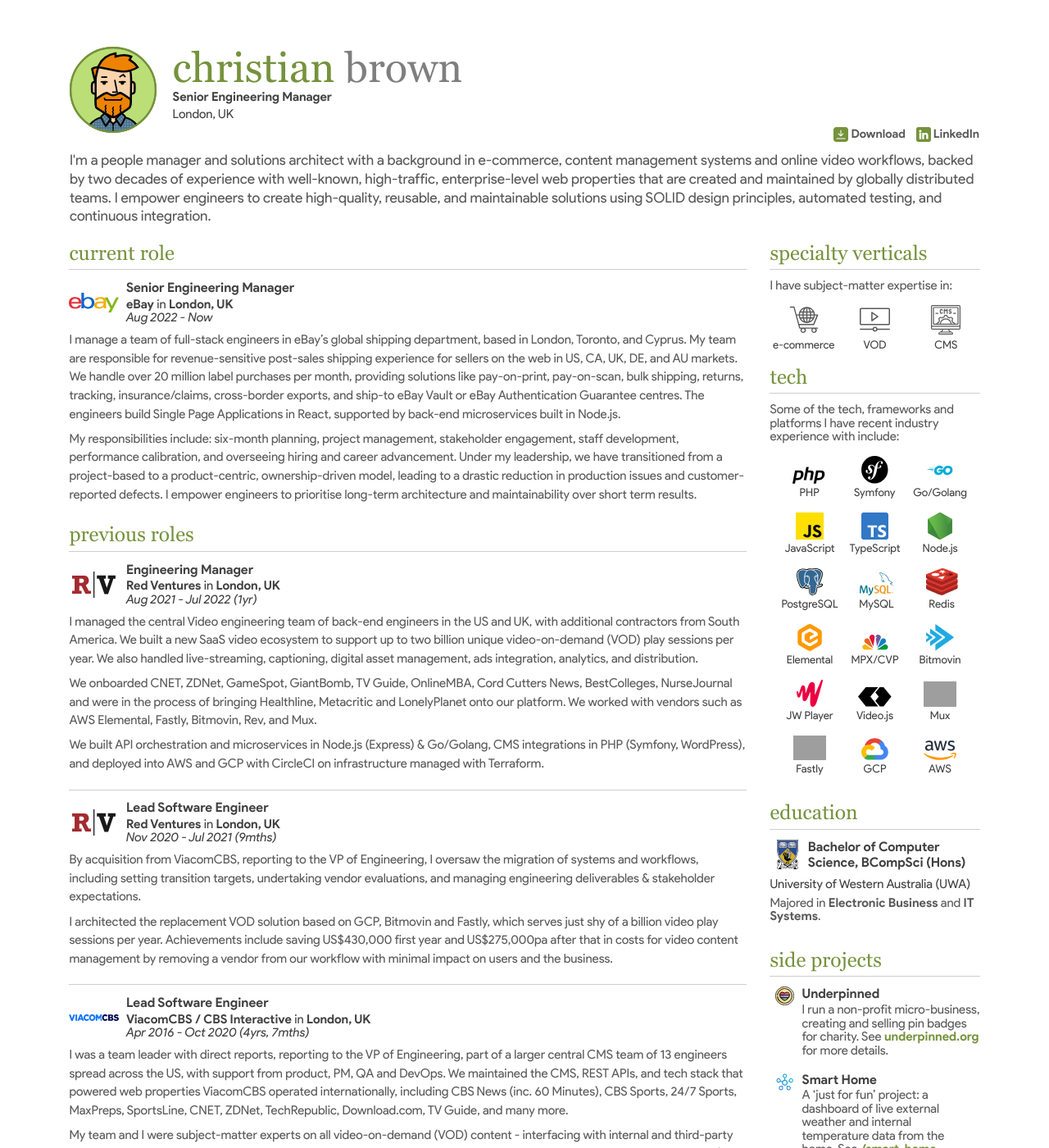
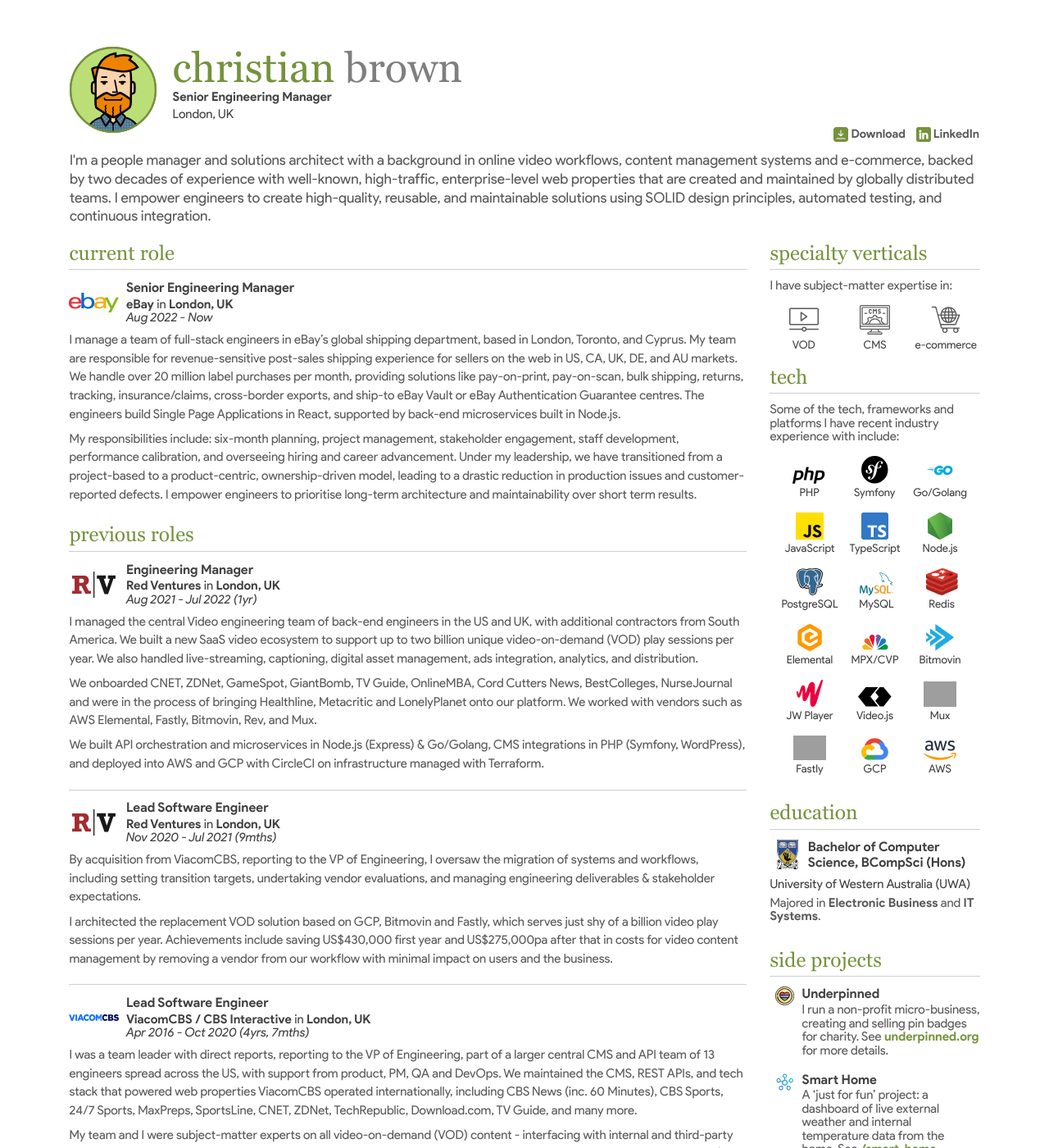
Before and after one commit to christianjbrown/christianbrown.uk, a Jekyll site: the page built from index.html, in a window 1280 px wide and 1400 px high. Shown: the whole window at 82% size. Built offline with Jekyll 4.4.1, drawn with Linux system fonts in a browser that asks for light colours; some of the changed text lies outside the part shown; grey boxes are pictures that could not be loaded.

Commit message:
Add README and reorder CV verticals and description

```diff
--- a/index.html
+++ b/index.html
@@ -1,7 +1,7 @@
 ---
 layout: "global"
 title: "Christian Brown - Senior Engineering Manager - London"
-description: "I'm a people manager and solutions architect with a background in e-commerce, content management systems and online video workflows, backed by two decades of experience with well-known, high-traffic, enterprise-level web properties that are created and maintained by globally distributed teams. I empower engineers to create high-quality, reusable, and maintainable solutions using SOLID design principles, automated testing, and continuous integration."
+description: "I'm a people manager and solutions architect with a background in online video workflows, content management systems and e-commerce, backed by two decades of experience with well-known, high-traffic, enterprise-level web properties that are created and maintained by globally distributed teams. I empower engineers to create high-quality, reusable, and maintainable solutions using SOLID design principles, automated testing, and continuous integration."
 stylesheets:
     - "/assets/css/cv.css"
 javascripts:
@@ -31,7 +31,7 @@
     "@type": "Person"
     name: "Christian Brown"
     jobTitle: "Senior Engineering Manager"
-    description: "I'm a people manager and solutions architect with a background in e-commerce, content management systems and online video workflows, backed by two decades of experience with well-known, high-traffic, enterprise-level web properties that are created and maintained by globally distributed teams. I empower teams to create high-quality, reusable, and maintainable solutions using SOLID design principles, automated testing, and continuous integration."
+    description: "I'm a people manager and solutions architect with a background in online video workflows, content management systems and e-commerce, backed by two decades of experience with well-known, high-traffic, enterprise-level web properties that are created and maintained by globally distributed teams. I empower teams to create high-quality, reusable, and maintainable solutions using SOLID design principles, automated testing, and continuous integration."
     url: "https://christianbrown.uk/"
     image: "https://christianbrown.uk/assets/images/favicon/android-chrome-512x512.png"
     address:
```
Also changed, not shown: _data/cv-verticals.yml (+4 -4 lines), _previous_roles/2012-01-cbsi-senior.md (+1 -1 lines), _previous_roles/2016-04-viacomcbs-lead.md (+1 -1 lines), README.md (added).
